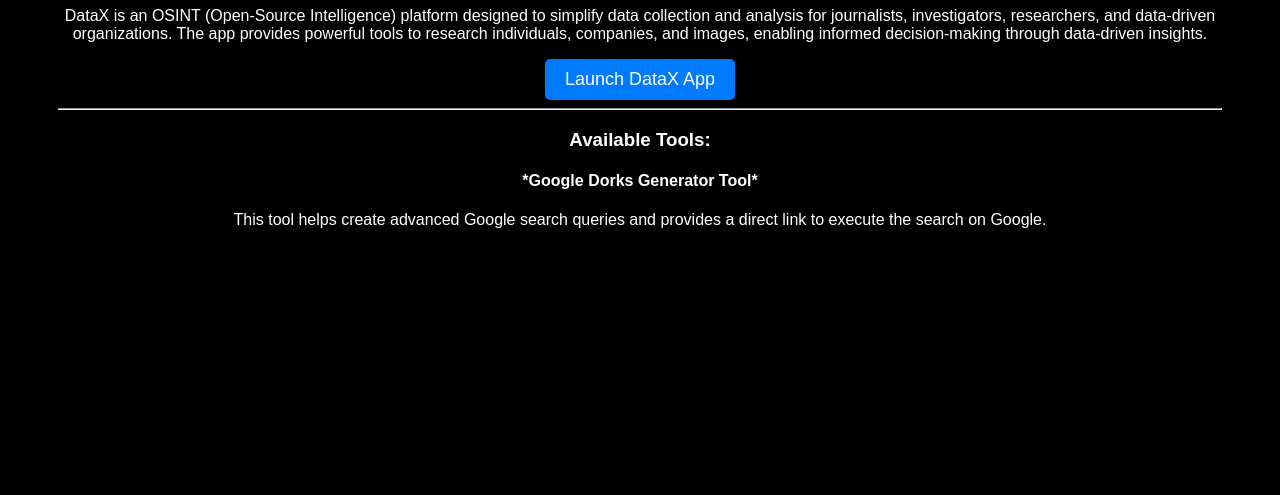
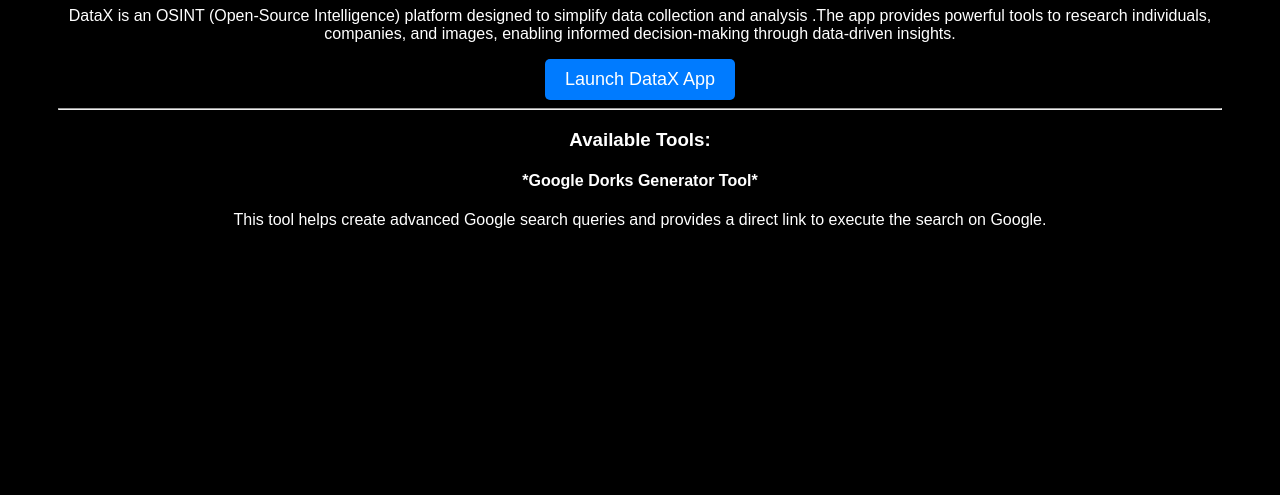
Before and after one commit to zydmohd/datax-en, a plain HTML site: page index.html in a window 1280 px wide. Shown: the part 305-800 px from the top of the page. Drawn offline with Linux system fonts and the light colour scheme.

Commit message:
Update index.html

```diff
--- a/index.html
+++ b/index.html
@@ -47,7 +47,7 @@
     <img src="datax_white_bg.png" alt="DataX Logo" class="logo"> <!-- Replace with your logo image URL -->
 
     <h1>Welcome to DataX</h1>
-    <p>DataX is an OSINT (Open-Source Intelligence) platform designed to simplify data collection and analysis for journalists, investigators, researchers, and data-driven organizations. The app provides powerful tools to research individuals, companies, and images, enabling informed decision-making through data-driven insights. </p>
+    <p>DataX is an OSINT (Open-Source Intelligence) platform designed to simplify data collection and analysis .The app provides powerful tools to research individuals, companies, and images, enabling informed decision-making through data-driven insights. </p>
 
 
     <!-- Button updated to point to the new URL -->
```
